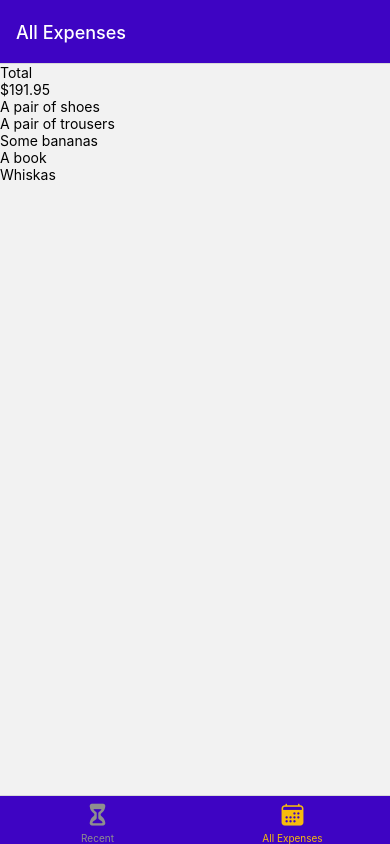
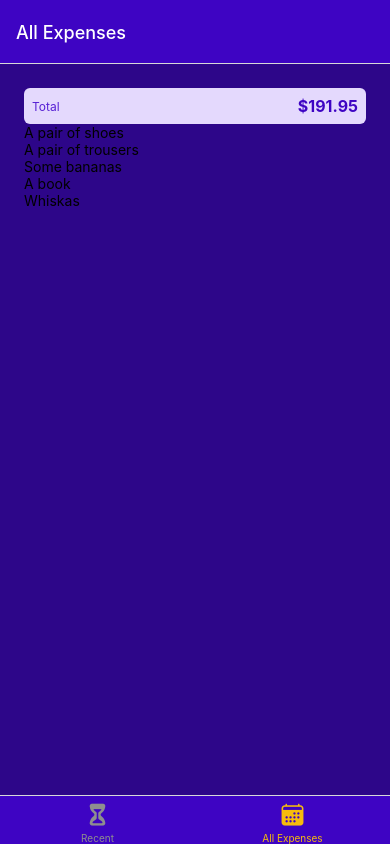
Before and after one commit to solidbaki/ExpenseTracker, a React Native app: screen /AllExpenses in a window 390 px wide. Built offline with nearby package versions, Linux system fonts and the light colour scheme.

Commit message:
Styles for expense components

```diff
--- a/components/ExpensesOutput/ExpensesOutput.js
+++ b/components/ExpensesOutput/ExpensesOutput.js
@@ -1,4 +1,5 @@
-import { View, Text, FlatList } from "react-native";
+import { View, StyleSheet } from "react-native";
+import { GlobalStyles } from "../../constants/styles";
 import ExpensesList from "./ExpensesList";
 import ExpensesSummary from "./ExpensesSummary";
 
@@ -37,11 +38,19 @@
 
 const ExpensesOutput = ({ expenses, expensesPeriod }) => {
   return (
-    <View>
+    <View style={styles.container}>
       <ExpensesSummary expenses={DUMMY_EXPENSES} periodName={expensesPeriod} />
-      <ExpensesList expenses={DUMMY_EXPENSES}/>
+      <ExpensesList expenses={DUMMY_EXPENSES} />
     </View>
   );
 };
 
 export default ExpensesOutput;
+
+const styles = StyleSheet.create({
+  container: {
+    flex:1,
+    padding: 24,
+    backgroundColor: GlobalStyles.colors.primary700,
+  },
+});
--- a/components/ExpensesOutput/ExpensesSummary.js
+++ b/components/ExpensesOutput/ExpensesSummary.js
@@ -1,4 +1,5 @@
-import { View, Text } from "react-native";
+import { View, Text, StyleSheet } from "react-native";
+import { GlobalStyles } from "../../constants/styles";
 
 const ExpensesSummary = ({ expenses, periodName }) => {
   const expensesSum = expenses.reduce((sum, expense) => {
@@ -6,11 +7,31 @@
   }, 0);
 
   return (
-    <View>
-      <Text>{periodName}</Text>
-      <Text>${expensesSum.toFixed(2)}</Text>
+    <View style={styles.container}>
+      <Text style={styles.period}>{periodName}</Text>
+      <Text style={styles.sum}>${expensesSum.toFixed(2)}</Text>
     </View>
   );
 };
 
 export default ExpensesSummary;
+
+const styles = StyleSheet.create({
+  container: {
+    padding: 8,
+    backgroundColor: GlobalStyles.colors.primary50,
+    borderRadius: 6,
+    flexDirection: "row",
+    justifyContent: "space-between",
+    alignItems: "center",
+  },
+  period: {
+    fontSize: 12,
+    color: GlobalStyles.colors.primary400,
+  },
+  sum: {
+    fontSize: 16,
+    fontWeight: "bold",
+    color: GlobalStyles.colors.primary500,
+  },
+});
```
